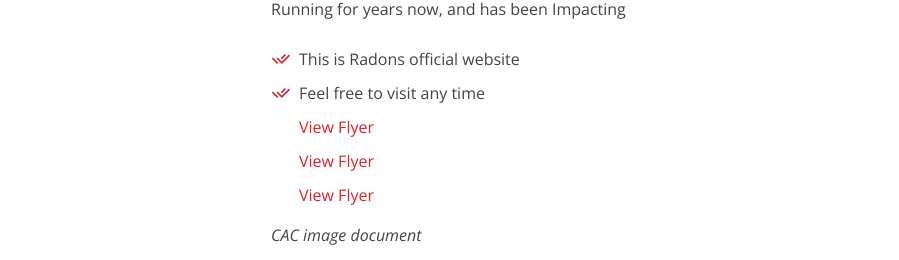
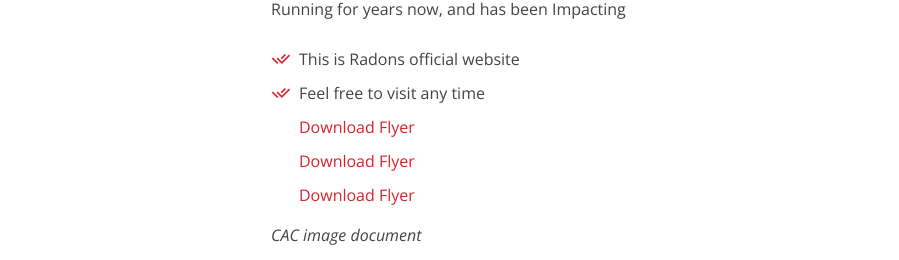
Before and after one commit to Oko-droid/symmetrical-palm-tree, a plain HTML site: page about.html in a window 1280 px wide. Shown: the part 244-504 px from the top of the page, 381-1280 px from the left. Drawn offline with nearby package versions, Linux system fonts and the light colour scheme; grey boxes are pictures that could not be loaded.

Commit message:
Update about.html
change comitted and am excited

```diff
--- a/about.html
+++ b/about.html
@@ -99,9 +99,9 @@
             <ul>
               <li><i class="ri-check-double-line"></i>This is Radons official website</li>
               <li><i class="ri-check-double-line"></i> Feel free to visit any time</li>
-              <li> <a href="./assets/img/New folder/slide-1.jpg" download="./assets/img/portfolio/slide-1.JPG">View Flyer</a></li>
-              <li> <a href="./assets/img/New folder/slide-3.jpg" download="./assets/img/slide/slide-3.jpg">View Flyer</a></li>
-              <li> <a href="./assets/img/portfolio/Screenshot_20200727-064141.png" download="./assets/img/portfolio/Screenshot_20200727-064141.png">View Flyer</a></li>
+              <li> <a href="./assets/img/New folder/slide-1.jpg" download="./assets/img/portfolio/slide-1.JPG">Download Flyer</a></li>
+              <li> <a href="./assets/img/New folder/slide-3.jpg" download="./assets/img/slide/slide-3.jpg">Download Flyer</a></li>
+              <li> <a href="./assets/img/portfolio/Screenshot_20200727-064141.png" download="./assets/img/portfolio/Screenshot_20200727-064141.png">Download Flyer</a></li>
             </ul>
             <p class="fst-italic">
               CAC image document
```
